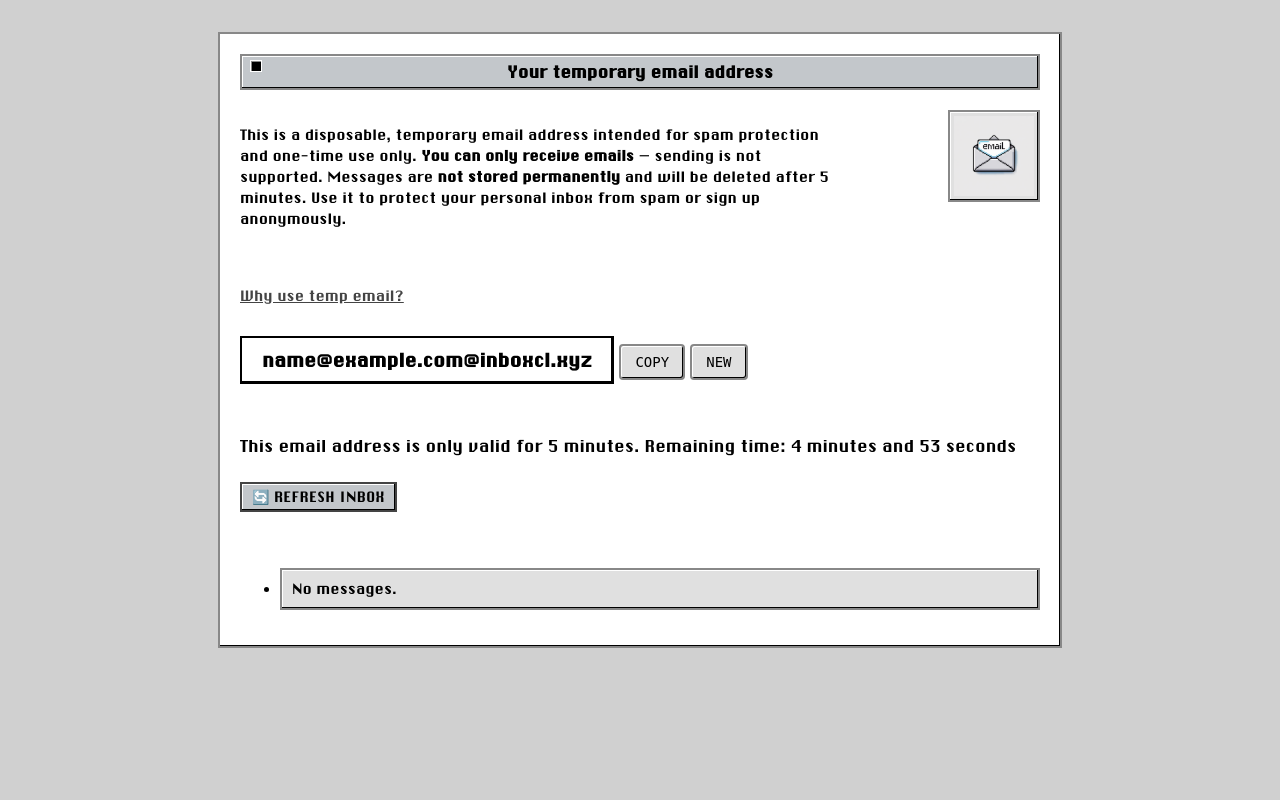
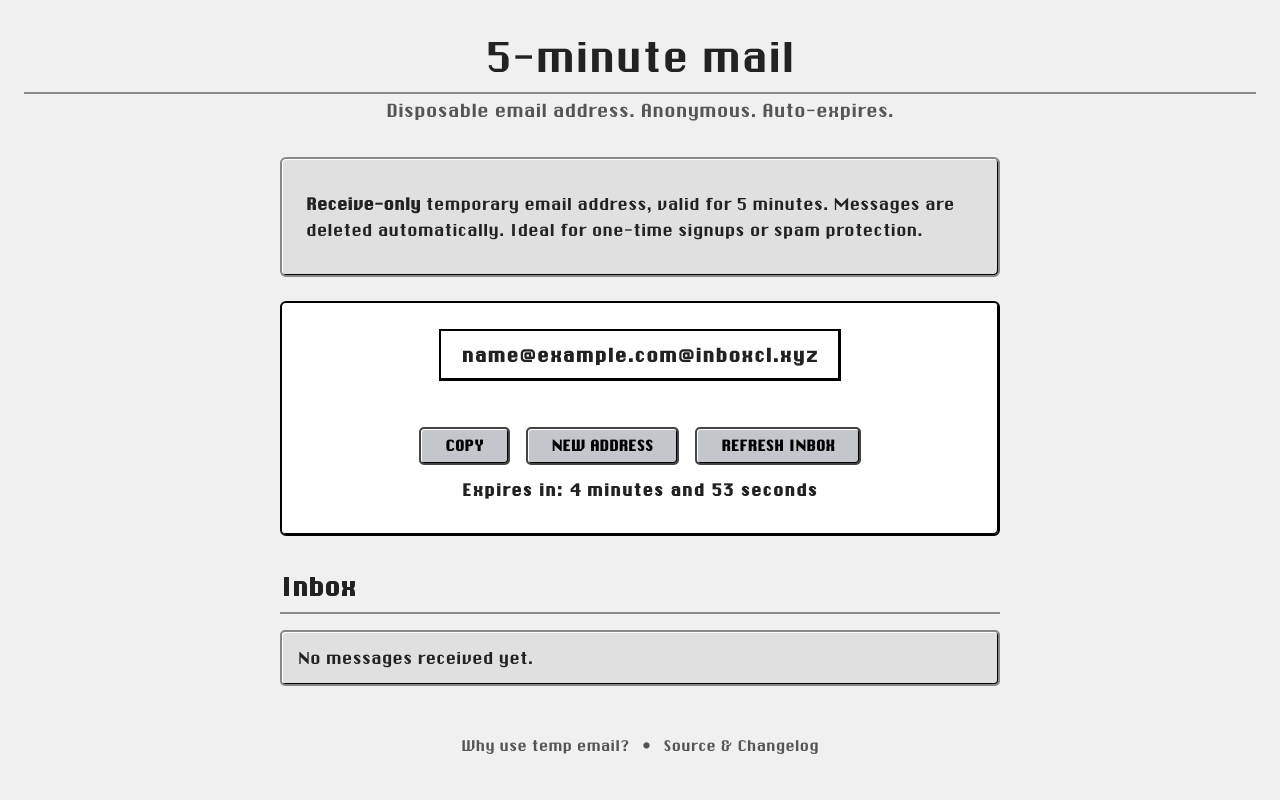
Before and after one commit to obrehmer/tempmail, a Flask app: page /index.html in a window 1280 px wide. Run offline with Flask 3, Linux system fonts and the light colour scheme; the visitor is signed in with stand-in values (Sample User, id 1).

Commit message:
new desdign

```diff
--- /dev/null
+++ b/app/tempmail/backend/static/css/modern-retro.css
@@ -0,0 +1,215 @@
+/* modern-retro.css – Modern, clear, user-friendly Retro style */
+
+body {
+  font-family: 'Chicago', 'Geneva', sans-serif;
+  background-color: #f5f5f7;
+  color: #111;
+  margin: 0;
+  padding: 1rem;
+  line-height: 1.6;
+}
+
+.site-header {
+  text-align: center;
+  margin-bottom: 2rem;
+}
+
+.site-header h1 {
+  font-size: 2.5rem;
+  margin-bottom: 0.2rem;
+  color: #222;
+}
+
+.site-header p {
+  font-size: 1.1rem;
+  color: #555;
+  margin-top: 0;
+}
+
+.main-content {
+  max-width: 720px;
+  margin: 0 auto;
+}
+
+.email-info {
+  background: #e0e0e0;
+  border: 2px solid #888;
+  box-shadow: inset -1px -1px 0 #000, inset 1px 1px 0 #fff;
+  padding: 1rem 1.5rem;
+  margin-bottom: 1.5rem;
+  font-size: 1rem;
+  border-radius: 6px;
+}
+
+.email-display-box {
+  background: #fff;
+  border: 2px solid #000;
+  padding: 1rem 2rem;
+  box-shadow: inset -1px -1px 0 #000, inset 1px 1px 0 #fff;
+  border-radius: 6px;
+  margin-bottom: 2rem;
+  text-align: center;
+  font-weight: 700;
+  font-size: 1.2rem;
+  letter-spacing: 0.05em;
+  user-select: all;
+}
+
+.button-row {
+  display: flex;
+  justify-content: center;
+  gap: 1rem;
+  margin-top: 1rem;
+  flex-wrap: wrap;
+}
+
+.button-row button {
+  background-color: #c3c7cb;
+  border: 2px solid #444;
+  padding: 0.5rem 1.5rem;
+  font-family: 'Chicago', monospace, monospace;
+  font-weight: bold;
+  cursor: pointer;
+  text-transform: uppercase;
+  box-shadow: inset -1px -1px 0 #000, inset 1px 1px 0 #fff;
+  color: #000;
+  transition: background-color 0.3s ease;
+  border-radius: 5px;
+  font-size: 0.9rem;
+}
+
+.button-row button:hover {
+  background-color: #a5a5a5;
+  border-color: #333;
+}
+
+.expired {
+  color: #b22222;
+  font-weight: 600;
+  margin-top: 1rem;
+  font-size: 1rem;
+}
+
+.timer {
+  font-weight: 600;
+  margin-top: 0.7rem;
+  font-size: 1rem;
+}
+
+.email-list {
+  margin-bottom: 3rem;
+}
+
+.email-list h2 {
+  font-size: 1.5rem;
+  font-weight: 700;
+  border-bottom: 2px solid #888;
+  padding-bottom: 6px;
+  margin-bottom: 1rem;
+  color: #222;
+}
+
+.email-list ul {
+  list-style: none;
+  padding: 0;
+  margin: 0;
+}
+
+.mail-item {
+  background: #e0e0e0;
+  border: 2px solid #888;
+  padding: 0.8rem 1rem;
+  margin-bottom: 10px;
+  box-shadow: inset -1px -1px 0 #000, inset 1px 1px 0 #fff;
+  border-radius: 5px;
+}
+
+.mail-item a {
+  text-decoration: none;
+  color: #222;
+  font-weight: 700;
+  font-size: 1rem;
+  transition: color 0.2s ease;
+}
+
+.mail-item a:hover {
+  color: #555;
+  text-decoration: underline;
+}
+
+.site-footer {
+  text-align: center;
+  margin-top: 3rem;
+  font-size: 0.9rem;
+  color: #555;
+}
+
+.site-footer a {
+  color: #555;
+  text-decoration: none;
+  margin: 0 0.5rem;
+}
+
+.site-footer a:hover {
+  text-decoration: underline;
+}
+
+/* Responsive tweaks */
+@media (max-width: 600px) {
+  .button-row {
+    flex-direction: column;
+    gap: 0.7rem;
+  }
+  .email-display-box {
+    font-size: 1.1rem;
+    padding: 1rem;
+  }
+}
+/* modern-retro.css - Ergänzende Styles für Stats-Seite */
+
+body {
+  background-color: #f0f0f0;
+  color: #222;
+  font-family: 'Chicago', 'Geneva', sans-serif;
+  padding: 1.5rem;
+}
+
+.container {
+  max-width: 600px;
+  margin: auto;
+  background-color: #fff;
+  border: 2px solid #888;
+  box-shadow: inset -1px -1px 0 #000, inset 1px 1px 0 #fff;
+  padding: 20px 30px;
+}
+
+.window-header {
+  font-weight: bold;
+  font-size: 1.5rem;
+  margin-bottom: 20px;
+  text-align: center;
+  background-color: #c3c7cb;
+  border: 2px solid #888;
+  box-shadow: inset -1px -1px 0 #000, inset 1px 1px 0 #fff;
+  padding: 8px 0;
+}
+
+ul {
+  list-style-type: none;
+  padding-left: 0;
+}
+
+.tile {
+  background-color: #e0e0e0;
+  border: 2px solid #888;
+  box-shadow: inset -1px -1px 0 #000, inset 1px 1px 0 #fff;
+  padding: 12px 15px;
+  margin-bottom: 12px;
+  font-size: 14px;
+  transition: background-color 0.2s ease;
+  cursor: default;
+}
+
+.tile:hover {
+  background-color: #d0d0d0;
+}
--- a/app/tempmail/backend/static/meta/robots.txt
+++ b/app/tempmail/backend/static/meta/robots.txt
@@ -1,4 +1,4 @@
 User-agent: *
-Allow: /
+Disallow: /stats.html
 
 Sitemap: https://tempmail.olifani.eu/sitemap-side.xml
--- a/app/tempmail/backend/templates/index.html
+++ b/app/tempmail/backend/templates/index.html
@@ -1,79 +1,71 @@
 <!DOCTYPE html>
 <html lang="en">
 <head>
-  <meta charset="UTF-8">
-  <meta name="viewport" content="width=device-width, initial-scale=1.0">
-  <meta name="robots" content="index, follow">
-  <meta name="description" content="Get a free disposable temporary email address valid for 5 minutes. Instantly receive emails without signing up.">
-  <meta name="keywords" content="temporary email, disposable email, 5-minute mail, free email, no signup, temp inbox">
-  <meta name="author" content="5-minute mail">
+  <meta charset="UTF-8" />
+  <meta name="viewport" content="width=device-width, initial-scale=1.0" />
+  <meta name="robots" content="index, follow" />
+  <meta name="description" content="Receive disposable, anonymous emails instantly. No sign-up. No tracking. Valid for 5 minutes only." />
+  <meta name="keywords" content="temporary email, disposable email, anonymous email, 5 minute mail, email spam protection" />
+  <meta name="author" content="tempmail.olifani.eu" />
+  <meta property="og:title" content="5-minute mail – Instant Disposable Email" />
+  <meta property="og:description" content="Fast, anonymous, and secure. No sign-up needed. Inbox expires in 5 minutes." />
+  <meta property="og:url" content="https://tempmail.olifani.eu" />
+  <meta property="og:type" content="website" />
+  <meta property="og:image" content="/static/images/social-preview.png" />
+  <meta name="twitter:card" content="summary_large_image" />
+  <meta name="twitter:title" content="5-minute mail – Instant Disposable Email" />
+  <meta name="twitter:description" content="Protect your real inbox. Use a disposable one." />
+  <meta name="twitter:image" content="/static/images/social-preview.png" />
 
-  <title>5-minute mail - Free Disposable Temporary Email</title>
+  <title>5-minute mail – Anonymous Disposable Email</title>
 
-  <!-- Open Graph / Facebook -->
-  <meta property="og:title" content="5-minute mail - Free Disposable Temporary Email">
-  <meta property="og:description" content="No signup. Just a quick inbox for those one-time emails. No storage, no tracking.">
-  <meta property="og:url" content="https://tempmail.olifani.de/">
-  <meta property="og:type" content="website">
-  <meta property="og:image" content="https://tempmail.olifani.de/static/images/social-preview.png">
-
-  <!-- Twitter -->
-  <meta name="twitter:card" content="summary_large_image">
-  <meta name="twitter:title" content="5-minute mail - Free Disposable Temporary Email">
-  <meta name="twitter:description" content="Protect your inbox. Use a fast, disposable email valid for 5 minutes.">
-  <meta name="twitter:image" content="https://tempmail.olifani.de/static/images/social-preview.png">
-
-  <link rel="icon" href="/static/images/favicon.ico" type="image/x-icon">
-  <link rel="stylesheet" href="/static/css/retro-mac.css">
+  <link rel="icon" href="/static/images/favicon.ico" type="image/x-icon" />
+  <link rel="stylesheet" href="/static/css/retro-mac.css" />
+  <link rel="stylesheet" href="/static/css/modern-retro.css" />
 </head>
 <body>
-  <div class="container">
-    <div class="window-header">Your temporary email address</div>
+  <header class="site-header">
+    <h1>5-minute mail</h1>
+    <p>Disposable email address. Anonymous. Auto-expires.</p>
+  </header>
 
-    <!-- INFO SECTION WITH IMAGE -->
-    <div class="info-section">
-      <div class="info-text">
-<p style="max-width: 600px;">
-        This is a disposable, temporary email address intended for spam protection and one-time use only.
-        <strong>You can only receive emails</strong> — sending is not supported.
-        Messages are <strong>not stored permanently</strong> and will be deleted after 5 minutes.
-        Use it to protect your personal inbox from spam or sign up anonymously.
-</p>
-        <br><br>
-        <a href="/why-temp-email.html">Why use temp email?</a>
+  <main class="main-content">
+    <section class="email-info">
+      <p><strong>Receive-only</strong> temporary email address, valid for 5 minutes. Messages are deleted automatically. Ideal for one-time signups or spam protection.</p>
+    </section>
+
+    <section class="email-display-box">
+      <div id="email-address" class="email-display">{{ email }}</div>
+      <div class="button-row">
+        <button class="copy-button" onclick="copyEmail()">Copy</button>
+        <button onclick="location.href='/new-alias'">New Address</button>
+        <button onclick="location.reload()">Refresh Inbox</button>
       </div>
-      <div class="info-image">
-        <img src="/static/images/mac-email-icon.png" alt="Retro Mac email icon" class="email-icon">
-      </div>
-    </div>
+      {% if remaining_minutes <= 0 and remaining_seconds <= 0 %}
+        <p class="expired">The email address has expired. A new one has been created.</p>
+      {% else %}
+        <p class="timer">Expires in: <span id="countdown-timer"></span></p>
+      {% endif %}
+    </section>
 
-    <!-- DISPLAY EMAIL -->
-    <div id="email-address" class="email-display">{{ email }}</div>
-    <button class="copy-button spaced-bottom" onclick="copyEmail()">Copy</button>
-    <button class="copy-button spaced-bottom" onclick="location.href='/new-alias'">New</button>
-    {% if remaining_minutes <= 0 and remaining_seconds <= 0 %}
-      <strong>The email address has expired. A new one has been created.</strong>
-    {% else %}
-      <p>This email address is only valid for 5 minutes. Remaining time: <span id="countdown-timer"></span></p>
-    {% endif %}
+    <section class="email-list">
+      <h2>Inbox</h2>
+      <ul>
+        {% for mail in emails %}
+          <li class="mail-item">
+            <div><strong>From:</strong> {{ mail.from }}</div>
+            <a href="{{ url_for('view_email', email_id=email_id, filename=mail['filename']) }}">{{ mail.subject }}</a>
+          </li>
+        {% else %}
+          <li class="mail-item">No messages received yet.</li>
+        {% endfor %}
+      </ul>
+    </section>
+  </main>
 
-    <!-- REFRESH BUTTON -->
-    <button class="spaced-bottom" onclick="location.reload()">🔄 Refresh inbox</button>
-
-    <!-- EMAIL LIST -->
-    <ul>
-      {% for mail in emails %}
-        <li class="tile">
-          <strong>From: {{ mail.from }}</strong><br>
-          <a href="{{ url_for('view_email', email_id=email_id, filename=mail['filename']) }}">
-            {{ mail.subject }}
-          </a>
-        </li>
-      {% else %}
-        <li class="tile">No messages.</li>
-      {% endfor %}
-    </ul>
-  </div>
+  <footer class="site-footer">
+    <a href="/why-temp-email.html">Why use temp email?</a> • <a href="https://github.com/obrehmer/tempmail">Source & Changelog</a>
+  </footer>
 
   <script>
     window.remainingTime = {{ session['remaining_time'] | default(0) }};
@@ -81,13 +73,11 @@
       const emailText = document.getElementById('email-address').innerText;
       navigator.clipboard.writeText(emailText).then(() => {
         const btn = document.querySelector('.copy-button');
-        btn.innerText = '✅ Copied';
-        setTimeout(() => btn.innerText = '📋 Copy', 1500);
+        btn.innerText = 'Copied!';
+        setTimeout(() => btn.innerText = 'Copy', 1500);
       });
     }
-
   </script>
   <script src="/static/js/timer.js"></script>
-
 </body>
 </html>
--- a/app/tempmail/backend/templates/stats.html
+++ b/app/tempmail/backend/templates/stats.html
@@ -1,9 +1,11 @@
 <!DOCTYPE html>
-<html>
+<html lang="en">
 <head>
+  <meta name="robots" content="noindex, nofollow">
   <meta charset="UTF-8">
   <title>Usage Statistics</title>
   <link rel="stylesheet" href="/static/css/retro-mac.css">
+  <link rel="stylesheet" href="/static/css/modern-retro.css">
 </head>
 <body>
   <div class="container">
```
Also changed, not shown: app/tempmail/backend/templates/email_view.html (+18 -17 lines), app/tempmail/backend/templates/why-temp-email.html (+18 -18 lines).
